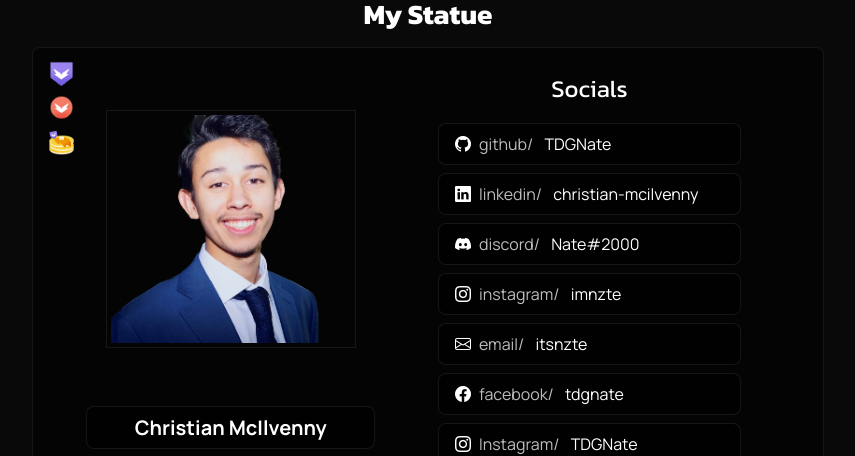
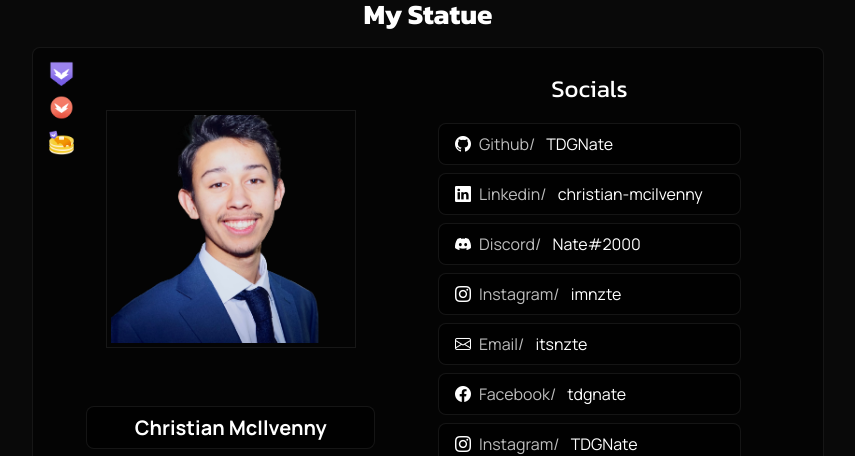
Before and after one commit to TDG-Org/Statue-Status, a React (Create React App) app in the folder client/: page /profile in a window 1280 px wide. Shown: the part 860-1316 px from the top of the page, without its empty margins (422-1277 px from the left). Built offline with nearby package versions, Linux system fonts and the light colour scheme.

Commit message:
fixed style and set up comments

```diff
--- a/client/src/components/Statue/Profile Statue/ProfileStatueSocialLink.jsx
+++ b/client/src/components/Statue/Profile Statue/ProfileStatueSocialLink.jsx
@@ -22,24 +22,33 @@ const ProfileStatueSocialLink = ({ link, platform, username }) => {
 
   function socialIconTag() {
     for (let i = 0; i < socialLinksArray.length; i++) {
-      console.log(platform.toLowerCase(), socialLinksArray[i].name.toLowerCase());
       if (platform.toLowerCase() === socialLinksArray[i].name.toLowerCase()) {
         return socialLinksArray[i].iconClass;
       }
     }
   }
 
-  // console.log(socialIconTag());
+  function upperCaseFirstLetterOnPlatform() {
+    let Platform = platform.charAt(0).toUpperCase() + platform.slice(1);
+    return Platform;
+  }
+
+  console.log(upperCaseFirstLetterOnPlatform());
 
   return (
     <li>
-
       {/* The social link  */}
       <a
+        // Link of user
         href={link}>
 
+        {/* platform icon  */}
         <i className={`b ${socialIconTag()}`}></i>
-        {platform}/
+
+        {/* The Platform, uppercased first letter  */}
+        {upperCaseFirstLetterOnPlatform()}/
+
+        {/* the user name  */}
         <span className="social-username">
           {username}
         </span>
--- a/client/src/sass/components/ProfileStatue.scss
+++ b/client/src/sass/components/ProfileStatue.scss
@@ -319,6 +319,7 @@
             flex-direction: row;
             color: $mid-light-clr;
             justify-content: start;
+            align-items: center;
             .social-username {
               margin: 0 .2rem;
             }
@@ -468,8 +469,6 @@
   display: none;
 }
 
-// 1230px
-
 // Media Queries
 
 @media screen and (max-width: 1230px) {
```
